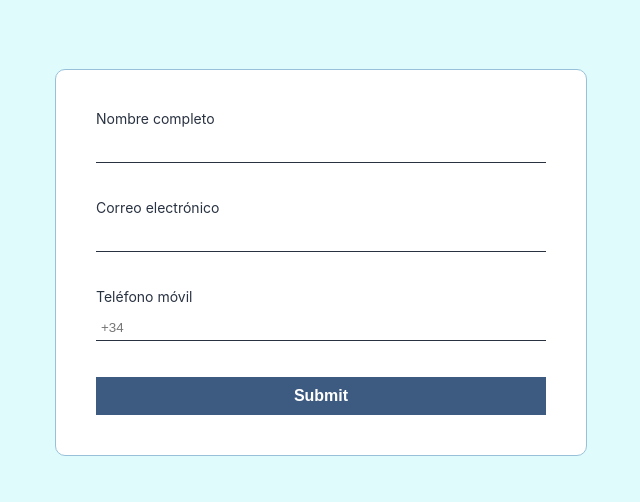
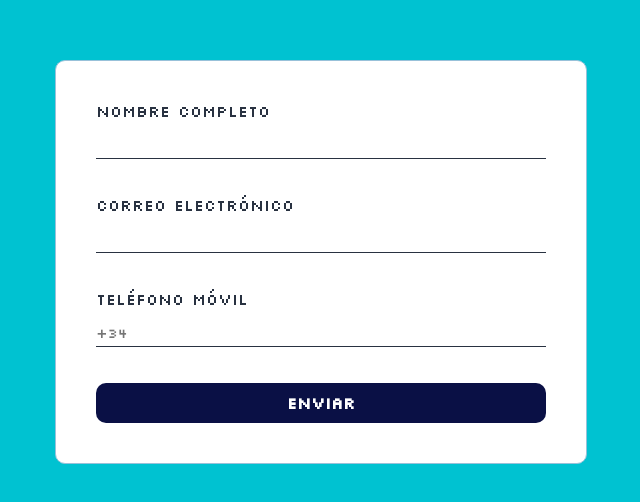
Before and after one commit to ricardopajarito/react-examples, a React (Create React App) app: page / in a window 1280 px wide. Shown: the part 138-640 px from the top of the page, without its empty margins (319-959 px from the left). Built offline with nearby package versions, Linux system fonts and the light colour scheme.

Commit message:
Fix: se agrega fuente

```diff
--- a/public/index.html
+++ b/public/index.html
@@ -3,7 +3,7 @@
   <head>
     <meta charset="utf-8" />
     <link rel="icon" href="%PUBLIC_URL%/favicon.ico" />
-    <meta name="viewport" content="width=device-width, initial-scale=1" />
+    <meta name="viewport" content="width=device-width, user-scalable=no" />
     <meta name="theme-color" content="#000000" />
     <meta
       name="description"
--- a/src/App.css
+++ b/src/App.css
@@ -1,4 +1,11 @@
+@import url('https://fonts.googleapis.com/css2?family=Work+Sans:wght@300&display=swap');
+@import url('https://fonts.googleapis.com/css2?family=Silkscreen&display=swap');
 
+.App {
+    /* font-family: 'Work Sans', sans-serif; */
+    font-family: 'Silkscreen', cursive;
+
+}
 
 @media only screen and (min-width: 601px) {
 
--- a/src/components/Formulario/index.css
+++ b/src/components/Formulario/index.css
@@ -1,8 +1,8 @@
 /* Pallete colors */
 :root {
-    --blue: #3D5A80;
+    --blue: #0A1045;
     --blueclaro: #98C1D9;
-    --gris: #E0FBFC;
+    --gris: #00C2D1;
     --orange: #EE6C4D;
     --black: #293241;
 }
@@ -18,7 +18,7 @@
 
 label {
     color: var(--black);
-    font-size: 14px;
+    font-size: 16px;
     margin-bottom: 10px;
 }
 
@@ -27,6 +27,7 @@ p {
     margin: 0;
     padding: 0;
     height: 16px;
+    font-size: 12px;
 }
 
 form {
@@ -54,13 +55,16 @@ form .row {
     font-weight: bold;
     font-size: 16px;
     cursor: pointer;
+    border-radius: 10px;
+    font-family: 'Silkscreen', cursive;
 }
 
 input {
     outline: none;
     border: none;
     border-bottom: 1px solid var(--black);
-    padding: 5px;
+    padding: 5px 0px;
+    font-family: 'Silkscreen', cursive;
 }
 
 .btn-form:hover {
--- a/src/components/Formulario/index.js
+++ b/src/components/Formulario/index.js
@@ -73,7 +73,7 @@ const Formulario = () => {
                         })} />
                     <p>{errors.phone && <span>{errors.phone.message}</span>}</p>
                 </div>
-                <input type="submit" className='btn-form' />
+                <button type="submit" className='btn-form'>Enviar</button>
             </form>
         </div>
     )
```
